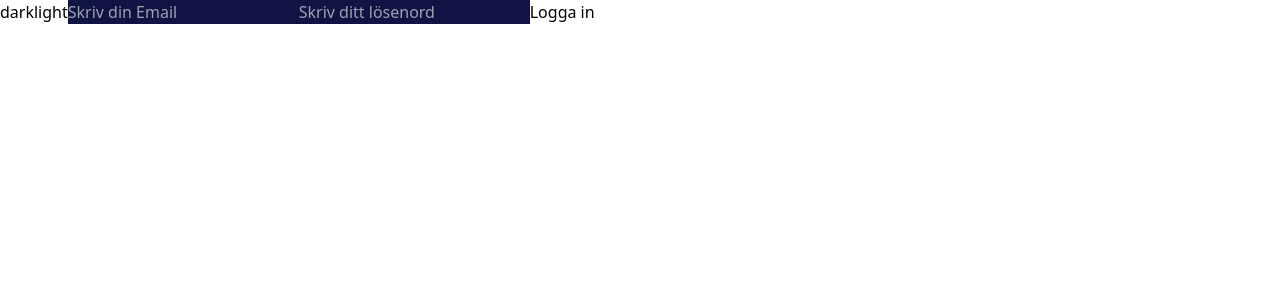
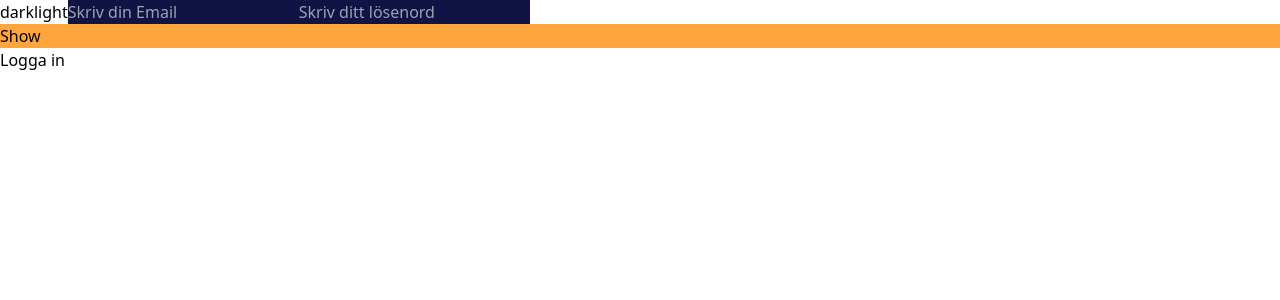
Before and after one commit to AxelEnghamre/subscriptions_tracker, a Next.js app: page /sign-in in a window 1280 px wide. Shown: the top 300 px of the page. Built offline with nearby package versions, Linux system fonts and the light colour scheme.

Commit message:
added password visibility toggle

```diff
--- a/src/components/UI/Input/index.tsx
+++ b/src/components/UI/Input/index.tsx
@@ -1,3 +1,3 @@
 import Input from "./input";
 
-export { Input };
+export default Input;
--- a/src/components/UI/Input/input.tsx
+++ b/src/components/UI/Input/input.tsx
@@ -13,7 +13,7 @@ const Input = ({
 }) => {
   return (
     <input
-      className="bg-midnight"
+      className="bg-midnight text-white"
       type={type}
       name={name}
       placeholder={placeholder}
--- a/src/components/auth/SignIn.tsx
+++ b/src/components/auth/SignIn.tsx
@@ -5,7 +5,8 @@ import { useRouter } from "next/navigation";
 import { signInSchema } from "@/lib/schemas/AuthSchemas";
 import { useContext } from "react";
 import { ThemeContext } from "@/contexts/ThemeContext";
-import { Input } from "../UI/Input";
+import Input from "../UI/Input";
+import dark from "../../lib/dark.png";
 
 const SignIn = () => {
   const router = useRouter();
@@ -13,6 +14,7 @@ const SignIn = () => {
     email: "",
     password: "",
   });
+  const [showPassword, setShowPassword] = useState(false);
   const [isSigningIn, setIsSigningIn] = useState(false);
   const { theme, changeThemeTo } = useContext(ThemeContext) as ThemeContext;
   const handleSubmit = async (event: React.FormEvent<HTMLFormElement>) => {
@@ -55,6 +57,8 @@ const SignIn = () => {
   };
 
   return (
+    <div>
+      {/* <img src={dark} alt="hello" /> */}
       <form onSubmit={handleSubmit}>
         <button onClick={() => changeThemeTo("dark")}>dark</button>
         <button onClick={() => changeThemeTo("light")}>light</button>
@@ -66,16 +70,25 @@ const SignIn = () => {
           onChange={handleChange}
         />
         <Input
-        type="password"
+          type={!showPassword ? "password" : "text"}
           name="password"
           placeholder="Skriv ditt lösenord"
           value={signInFormValue.password}
           onChange={handleChange}
         />
+        <div
+          className="bg-sunflower w-30-h40"
+          onClick={() =>
+            showPassword ? setShowPassword(false) : setShowPassword(true)
+          }
+        >
+          Show
+        </div>
         <button type="submit" disabled={isSigningIn}>
           Logga in
         </button>
       </form>
+    </div>
   );
 };
 
```
Lines whose indentation alone changed are shown as unchanged.
